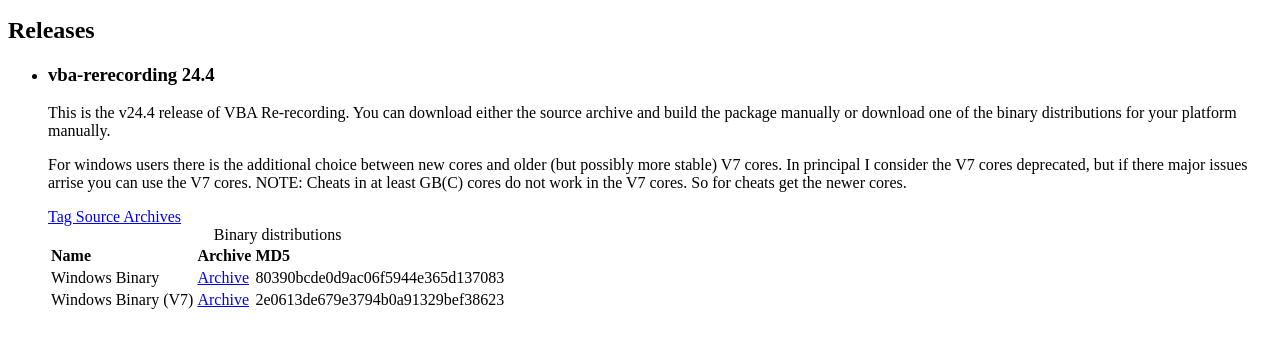
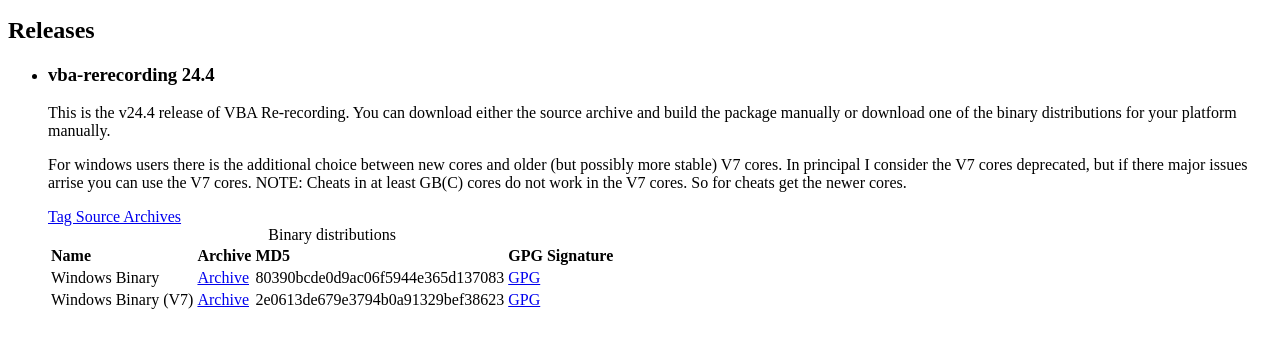
Before and after one commit to sniperrifle2004/sniperrifle2004.github.io, a plain HTML site: page vba-rerecording/index.html in a window 1280 px wide. Shown: the part 137-484 px from the top of the page. Drawn offline with Linux system fonts and the light colour scheme.

Commit message:
Added signatures again

```diff
--- a/vba-rerecording/index.html
+++ b/vba-rerecording/index.html
@@ -41,16 +41,19 @@
 							<th>Name</th>
 							<th>Archive</th>
 							<th>MD5</th>
+							<th>GPG Signature</th>
 						</tr>
 						<tr>
 							<td>Windows Binary</td>
 							<td><a href="http://sniperrifle2004.github.io/vba-rerecording/archives/vba-rerecording-24.4.0-V8.zip" alt="Windows binary archive for VBA Re-recording v24.4">Archive</a></td>
 							<td>80390bcde0d9ac06f5944e365d137083</td>
+							<td><a href="http://sniperrifle2004.github.io/vba-rerecording/archives/vba-rerecording-24.4.0-V8.zip.sig" alt="Windows binary archive for VBA Re-recording v24.4">GPG</a></td>
 						</tr>
 						<tr>
 							<td>Windows Binary (V7)</td>
 							<td><a href="http://sniperrifle2004.github.io/vba-rerecording/archives/vba-rerecording-24.4.0-V7.zip" alt="Windows binary archive for VBA Re-recording v24.4 With V7 core">Archive</a></td>
 							<td>2e0613de679e3794b0a91329bef38623</td>
+							<td><a href="http://sniperrifle2004.github.io/vba-rerecording/archives/vba-rerecording-24.4.0-V7.zip.sig" alt="Windows binary archive for VBA Re-recording v24.4 With V7 core">GPG</a></td>
 						</tr>
 					</tbody>
 				</table>
```
